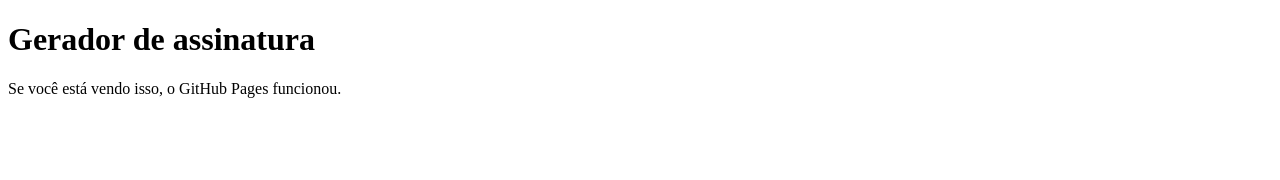
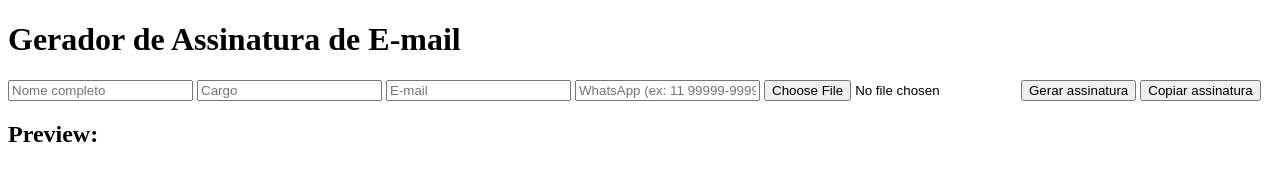
Before and after one commit to Paschoa97/gerador-assinatura-email, a plain HTML site: page index.html in a window 1280 px wide. Drawn offline with Linux system fonts and the light colour scheme.

Commit message:
Update index.html

```diff
--- a/index.html
+++ b/index.html
@@ -1,10 +1,31 @@
 <!DOCTYPE html>
-<html>
+<html lang="pt-br">
 <head>
-  <title>Gerador de Assinatura</title>
+  <meta charset="UTF-8" />
+  <title>Gerador de Assinatura de E-mail</title>
+  <link rel="stylesheet" href="style.css" />
 </head>
 <body>
-  <h1>Gerador de assinatura</h1>
-  <p>Se você está vendo isso, o GitHub Pages funcionou.</p>
+
+  <div class="container">
+    <h1>Gerador de Assinatura de E-mail</h1>
+
+    <div class="form">
+      <input type="text" id="nome" placeholder="Nome completo" />
+      <input type="text" id="cargo" placeholder="Cargo" />
+      <input type="email" id="email" placeholder="E-mail" />
+      <input type="text" id="whatsapp" placeholder="WhatsApp (ex: 11 99999-9999)" />
+      <input type="file" id="foto" accept="image/*" />
+
+      <button onclick="gerarAssinatura()">Gerar assinatura</button>
+      <button onclick="copiarAssinatura()">Copiar assinatura</button>
+    </div>
+
+    <h2>Preview:</h2>
+
+    <div id="preview" class="preview"></div>
+  </div>
+
+  <script src="script.js"></script>
 </body>
 </html>
```
